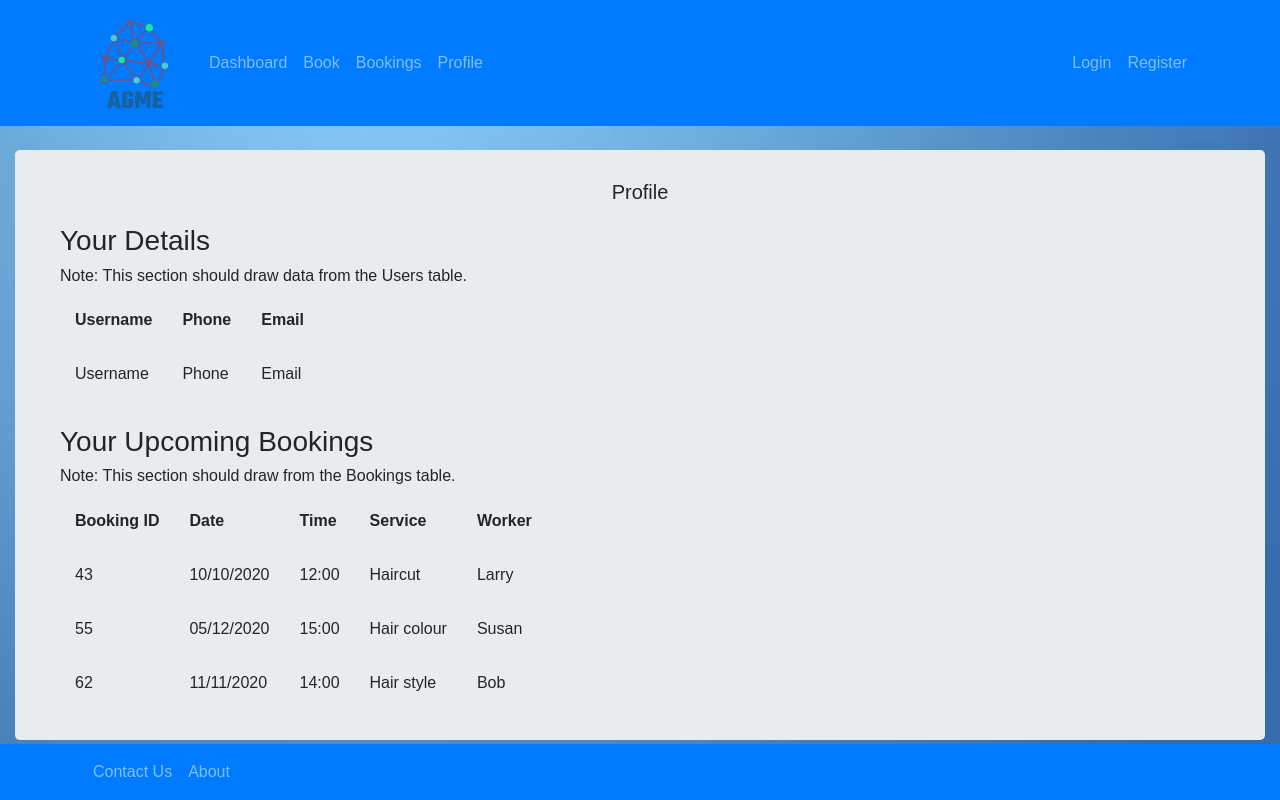
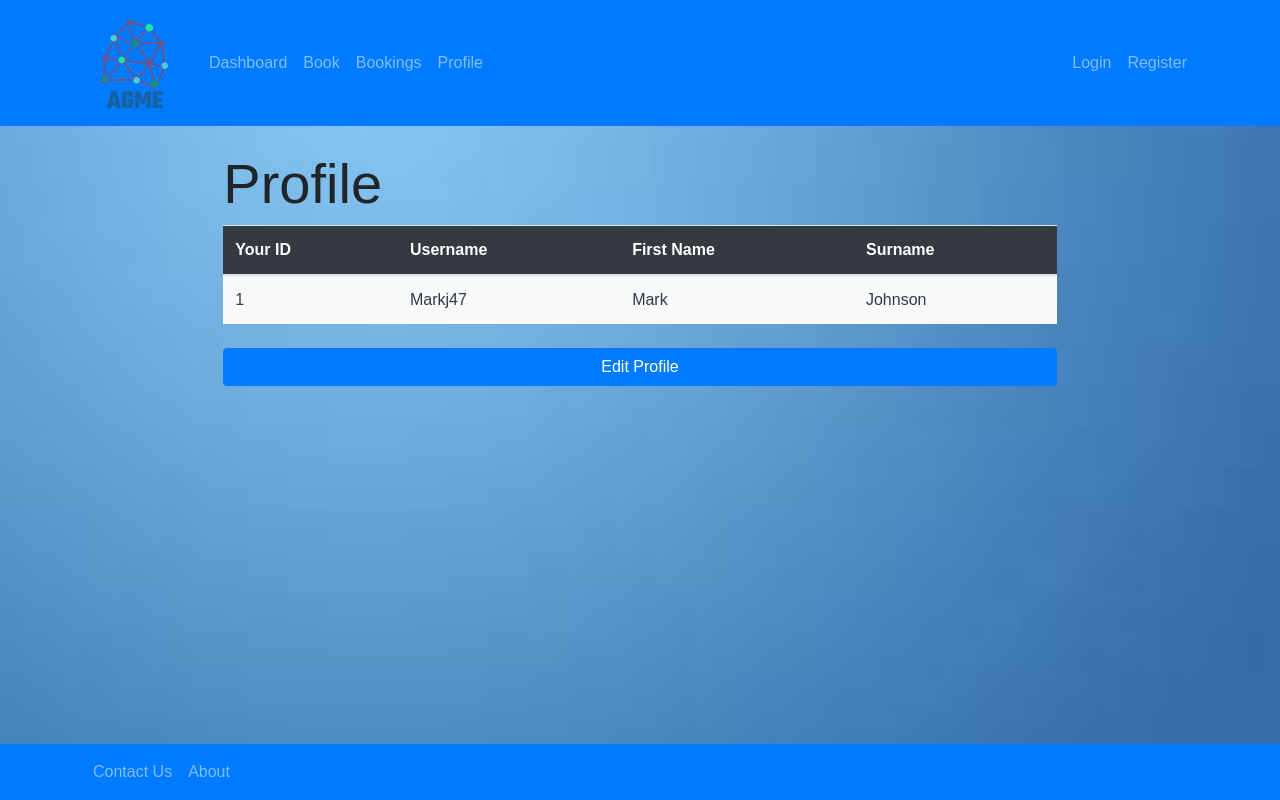
Before and after one commit to RMIT-SEPT/majorproject-8-mon-17-30-3, a React (Create React App) app in the folder FrontEnd/: page /Profile in a window 1280 px wide. Built offline with nearby package versions, Linux system fonts and the light colour scheme.

Commit message:
More Bootstrap friendly design

```diff
--- a/FrontEnd/src/Components/CSS/style.css
+++ b/FrontEnd/src/Components/CSS/style.css
@@ -11,6 +11,10 @@ body{
     background-position: bottom;
     font-family: sans-serif;
   }
+
+thead {
+  border: none !important;
+}
   .loginbox{
     width: 320px;
     height: 400px;
@@ -23,6 +27,7 @@ body{
     box-sizing: border-box;
     padding: 70px 30px;
   }
+
   .avatar{
     width: 100px;
     height: 100px;
--- a/FrontEnd/src/Components/MakeBooking.js
+++ b/FrontEnd/src/Components/MakeBooking.js
@@ -1,7 +1,7 @@
 import React, { Component } from 'react'
 import BookingService from './services/BookingService'
 import {BrowserRouter,Route,Switch,Link} from 'react-router-dom'
-
+import axios from 'axios';
 class MakeBooking extends Component {
     constructor(props){
         super(props);
@@ -44,14 +44,13 @@ class MakeBooking extends Component {
     render() {
         return (
             <div>
-            <div className="box">
+             <div className="container-fluid">
                 <div className="row">
                     <div className="col-md-8 m-auto">
-                        <h5 className="display-4 text-center">Make a new booking</h5>
+                        <h5 className="display-4 text-center">Make a New Booking</h5>
                         <hr />
+
                         <form onSubmit={this.onSubmit}>
-
-
                             <div className="form-group">
                             <input type="text" className="form-control form-control-lg "
                             placeholder="User ID"
--- a/FrontEnd/src/Components/Profile.js
+++ b/FrontEnd/src/Components/Profile.js
@@ -1,74 +1,40 @@
 import React, { Component } from 'react'
-import './styles.css'
-import logo from './Images/logo.png'
 
 class Profile extends Component {
     render() {
     return (
-        <div className="Profile">
+        <div>
         <div className="container-fluid">
-        <div className="jumbotron">
-        <div className="col-md-12">
-        <h1>Profile</h1>
-        <h3>Your Details</h3>
-        <h6>Note: This section should draw data from the Users table.</h6>
+          <div className="col-md-8 m-auto">
             <div className="row">
-            <div className="col-md-12">
-                <table>
+              <h5 className="display-4 text-center">Profile</h5>
+              <hr/>
+
+              <table className="table">
+                <thead>
                 <tr>
-                        <th>Username</th>
-                        <th>Phone</th>
-                        <th>Email</th>
+                    <th className="bg-dark text-white" scope="col">Your ID</th>
+                    <th className="bg-dark text-white" scope="col">Username</th>
+                    <th className="bg-dark text-white" scope="col">First Name</th>
+                    <th className="bg-dark text-white" scope="col">Surname</th>
                 </tr>
-                    <tr>
-                        <td>Username</td>
-                        <td>Phone</td>
-                        <td>Email</td>
-                    </tr>
+                </thead>
+                <tbody>
+                    <td className="bg-light text-dark" >1</td>
+                    <td className="bg-light text-dark">Markj47</td>
+                    <td className="bg-light text-dark">Mark</td>
+                    <td className="bg-light text-dark">Johnson</td>
+                </tbody>
               </table>
             </div>
-            </div>
-            <br/>
           <div className="row">
-            <div className="col-md-12">
-                <h3>Your Upcoming Bookings</h3>
-                <h6>Note: This section should draw from the Bookings table.</h6>
-                    <table>
-                        <tr>
-                            <th>Booking ID</th>
-                            <th>Date</th>
-                            <th>Time</th>
-                            <th>Service</th>
-                            <th>Worker</th>
-                        </tr>
-                        <tr>
-                            <td>43</td>
-                            <td>10/10/2020</td>
-                            <td>12:00</td>
-                            <td>Haircut</td>
-                            <td>Larry</td>
-                        </tr>
-                        <tr>
-                            <td>55</td>
-                            <td>05/12/2020</td>
-                            <td>15:00</td>
-                            <td>Hair colour</td>
-                            <td>Susan</td>
-                        </tr>
-                        <tr>
-                            <td>62</td>
-                            <td>11/11/2020</td>
-                            <td>14:00</td>
-                            <td>Hair style</td>
-                            <td>Bob</td>
-                        </tr>
-                    </table>
+            <a className="btn btn-primary btn-block mt-2" href="/">Edit Profile</a>
           </div>
         </div>
       </div>
     </div>
-        </div>
-        </div>
+
+
       )
     }
 }
--- a/FrontEnd/src/Components/ViewBooking.js
+++ b/FrontEnd/src/Components/ViewBooking.js
@@ -1,5 +1,4 @@
 import React, { Component } from "react";
-import "./styles.css";
 import axios from 'axios';
 import DataService from './DataService.js';
 import { Link } from "react-router-dom";
@@ -24,44 +23,45 @@ export default class ViewBooking extends Component {
   render() {
     return (
       <div>
-          <div className="box">
+          <div className="container-fluid">
             <div className="col-md-8 m-auto">
               <div className="row">
-                <h5 className="display-4 text-center">Upcoming Bookings</h5>
+                <h5 className="display-4 align-middle">Upcoming Bookings</h5>
                 <hr/>
-              </div>
-              <div className="row">
-                <table>
+
+                <table className="table">
+                  <thead>
                   <tr>
-                    <th>Booking ID</th>
-                    <th>User ID</th>
-                    <th>Service</th>
-                    <th>Worker</th>
-                    <th>Status</th>
-                    <th>Date</th>
-                    <th>Time</th>
-                    <th>Delete</th>
+                    <th className="bg-dark text-white text-center align-middle" scope="col">Booking Number</th>
+                    <th className="bg-dark text-white text-center align-middle" scope="col">User ID</th>
+                    <th className="bg-dark text-white text-center align-middle" scope="col">Service</th>
+                    <th className="bg-dark text-white text-center align-middle" scope="col">Worker</th>
+                    <th className="bg-dark text-white text-center align-middle" scope="col">Status</th>
+                    <th className="bg-dark text-white text-center align-middle" scope="col">Date</th>
+                    <th className="bg-dark text-white text-center align-middle" scope="col">Time</th>
+                    <th className="bg-dark text-white text-center align-middle" scope="col">Delete</th>
                   </tr>
+                  </thead>
                   <tbody>
           {
               this.state.booking.map(
                   booking =>
-                      <tr key={booking.id}> {/* booking.booking_id*/}
-                          <td>{booking.id}</td>{/* booking.booking_id*/}
-                          <td>{booking.personIdentifier}</td>{/* booking.user_id*/}
-                          <td>{booking.desc}</td>{/* booking.serviceName*/}
-                          <td>{booking.name}</td>{/* booking.workerName*/}
-                          <td>{booking.end_date}</td>{/* booking.status*/}
-                          <td>{booking.created_At}</td>{/* booking.date*/}
-                          <td>12:00</td>{/* booking.time*/}
+                      <tr key={booking.booking_id}>
+                          <th scope="row">{booking.booking_id}</th>
+                          <td>{booking.user_id}</td>
+                          <td>{booking.serviceName}</td>
+                          <td>{booking.workerName}</td>
+                          <td>{booking.status}</td>
+                          <td>{booking.date}</td>
+                          <td>{booking.time}</td>
                       </tr>
               )
           }
                   </tbody>
                 </table>
-            </div>
+              </div>
             <div className="row">
-              <a className="btn btn-success" href="/MakeBooking">Make a Booking</a>
+              <a className="btn btn-primary btn-block mt-2" href="/MakeBooking">Make a Booking</a>
             </div>
           </div>
         </div>
```
Lines whose indentation alone changed are shown as unchanged.
